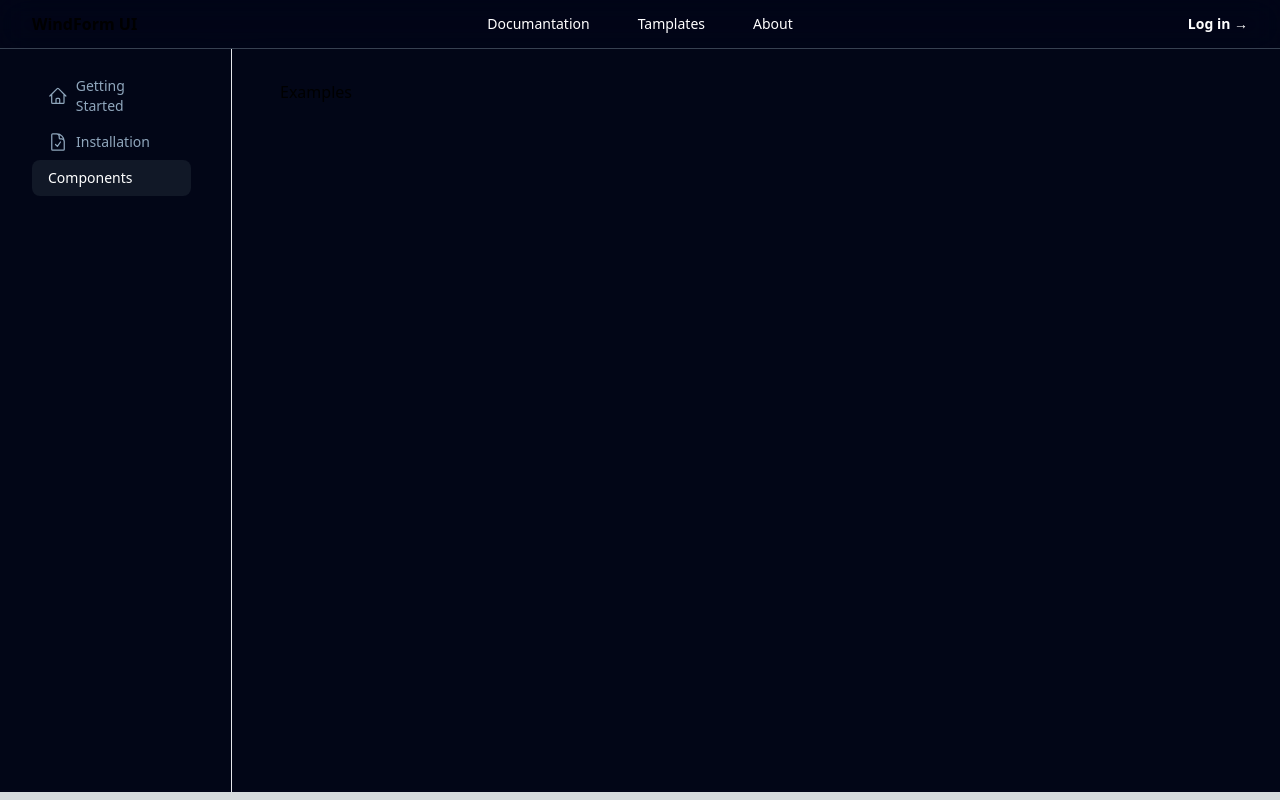
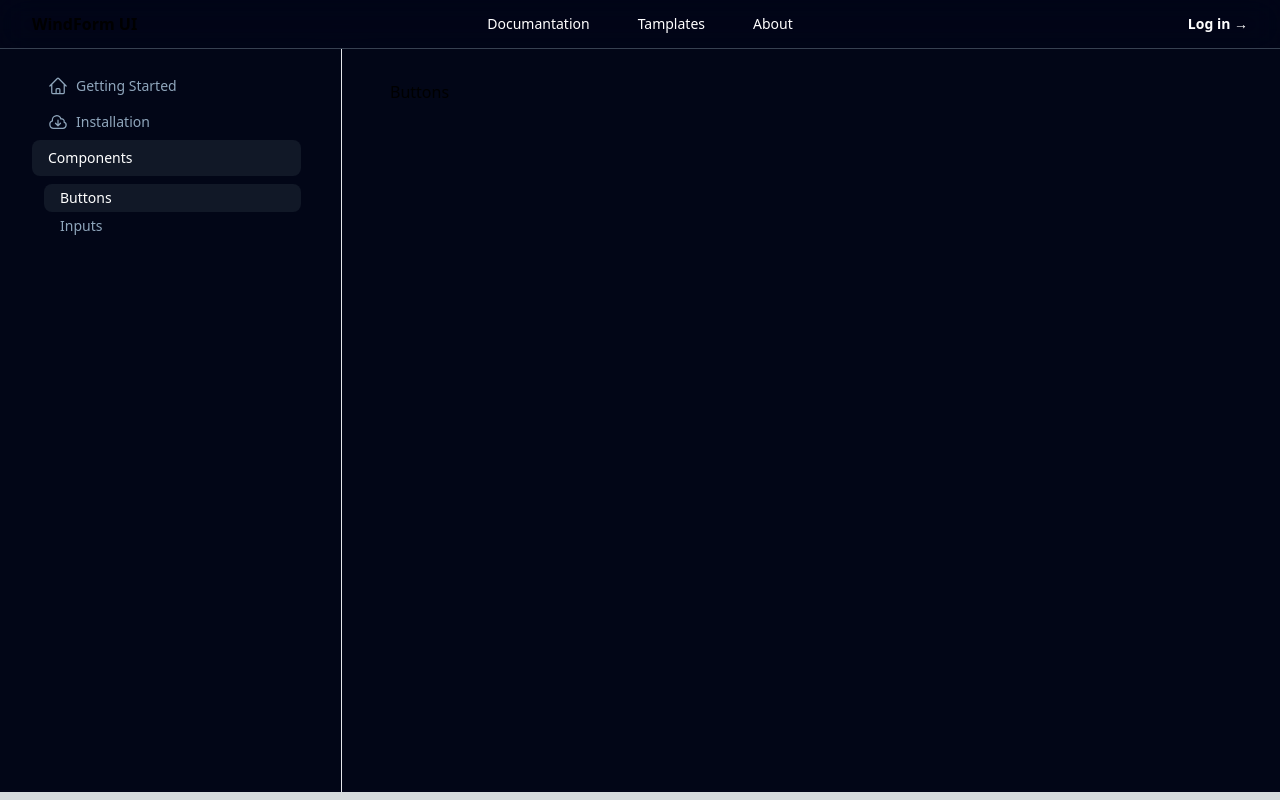
Before and after one commit to GoodGuyForReal/WindFormWeb, a Next.js app: page /doc in a window 1280 px wide. Both pictures are taken after a click on the button "Components". Built offline with nearby package versions, Linux system fonts and the light colour scheme.

Commit message:
sidebar updated sub tabs added

```diff
--- a/app/doc/components/Sidebar.jsx
+++ b/app/doc/components/Sidebar.jsx
@@ -1,15 +1,13 @@
 import React from 'react'
 
-
-
-const SideBar = ({ tabs, setActiveTab, activeTab }) => {
+const SideBar = ({ tabs, setActiveTab, activeTab, setActiveSubTab, activeSubTab }) => {
     return (
         <div className="flex flex-col sidebar px-10 pt-5">
             {tabs.map((tab, index) => (
+                <div key={index}>
                     <button
-                    key={index}
                         className={`flex items-center gap-2 py-2 px-4 text-sm text-left text-light-secondary font-medium hover:underline duration-200${activeTab === index
-                        ? " text-white bg-gray-900 rounded-lg"
+                            ? " text-white bg-gray-900 rounded-lg w-full"
                             : "text-light-secondary"
                             }`}
                         onClick={() => setActiveTab(index)}
@@ -17,6 +15,23 @@ const SideBar = ({ tabs, setActiveTab, activeTab }) => {
                         {tab.icon}
                         {tab.title}
                     </button>
+                    {tab.subtabs && activeTab === index && (
+                        <div className="ml-3 mt-2">
+                            {tab.subtabs.map((subtab, subIndex) => (
+                                <button
+                                    key={subIndex}
+                                    className={`flex items-center gap-2 py-1 px-4 text-sm text-left text-light-secondary font-medium hover:underline duration-200${activeSubTab === subIndex
+                                        ? " text-white bg-gray-900 rounded-lg w-full"
+                                        : "text-light-secondary"
+                                        }`}
+                                    onClick={() => setActiveSubTab(subIndex)}
+                                >
+                                    {subtab.title}
+                                </button>
+                            ))}
+                        </div>
+                    )}
+                </div>
             ))}
         </div>
     );
--- /dev/null
+++ b/app/doc/components/sections/components/buttons/Buttons.jsx
@@ -0,0 +1,9 @@
+import React from 'react'
+
+const Buttons = () => {
+    return (
+        <div>Buttons</div>
+    )
+}
+
+export default Buttons
--- /dev/null
+++ b/app/doc/components/sections/components/inputs/Inputs.jsx
@@ -0,0 +1,9 @@
+import React from 'react'
+
+const Inputs = () => {
+  return (
+    <div>Inputs</div>
+  )
+}
+
+export default Inputs
--- a/app/doc/page.jsx
+++ b/app/doc/page.jsx
@@ -5,11 +5,14 @@ import SideBar from './components/Sidebar';
 import Intro from './components/sections/intro/Intro.jsx';
 import Usage from './components/sections/usage/Usage.jsx';
 
-import { HomeIcon, DocumentCheckIcon } from '@heroicons/react/24/outline'
+import { HomeIcon, CloudArrowDownIcon } from '@heroicons/react/24/outline'
+import Buttons from './components/sections/components/buttons/Buttons';
+import Inputs from './components/sections/components/inputs/Inputs';
 
 
 const page = () => {
     const [activeTab, setActiveTab] = useState(0);
+    const [activeSubTab, setActiveSubTab] = useState(0);
     const tabs = [
         {
             title: "Getting Started",
@@ -19,23 +22,38 @@ const page = () => {
         {
             title: "Installation",
             content: <Usage />,
-            icon: <DocumentCheckIcon className="h-5 w-h-5" />
+            icon: <CloudArrowDownIcon className="h-5 w-h-5" />
         },
         {
             title: "Components",
-            content: "Examples",
+            subtabs: [
+                {
+                    title: "Buttons",
+                    component: <Buttons />
+                },
+                {
+                    title: "Inputs",
+                    component: <Inputs />
+                }
+                // add more subtabs here as needed
+            ]
         },
+
     ];
 
 
     return (
-        <div className="w-full h-full pt-12 flex-1 items-start md:grid md:grid-cols-[220px_minmax(0,1fr)] md:gap-6 lg:grid-cols-[240px_minmax(0,1fr)] lg:gap-10 bg-slate-950">
+        <div className="w-full h-full pt-12 flex-1 items-start md:grid md:grid-cols-[300px_minmax(0,1fr)] md:gap-6 lg:grid-cols-[350px_minmax(0,1fr)] lg:gap-10 bg-slate-950">
+
             <div className="fixed top-14 z-30 -ml-2 hidden h-[calc(100vh-3.5rem)] w-full shrink-0 overflow-y-auto border-r md:sticky md:block">
-                <SideBar tabs={tabs} setActiveTab={setActiveTab} activeTab={activeTab} />
+                <SideBar tabs={tabs} setActiveTab={setActiveTab} activeTab={activeTab} setActiveSubTab={setActiveSubTab} activeSubTab={activeSubTab} />
             </div>
 
             <main className="relative py-6 lg:gap-10 lg:py-8 xl:grid xl:grid-cols-[1fr_300px]">
-                {tabs[activeTab].content}
+                {tabs[activeTab].subtabs
+                    ? tabs[activeTab].subtabs[activeSubTab].component
+                    : tabs[activeTab].content
+                }
             </main>
         </div>
     );
--- a/app/layout.jsx
+++ b/app/layout.jsx
@@ -1,19 +1,22 @@
 import Navbar from './components/Navbar.jsx'
 import './globals.css'
+import React from 'react';
 
 
 export const metadata = {
-  title: 'Create Next App',
+  title: 'Wind Form',
   description: 'Generated by create next app',
 }
 
 export default function RootLayout({ children }) {
   return (
+    <React.StrictMode>
     <html lang="en">
       <body>
         <Navbar />
         {children}
       </body>
     </html>
+    </React.StrictMode>
   )
 }
```
Lines whose indentation alone changed are shown as unchanged.
